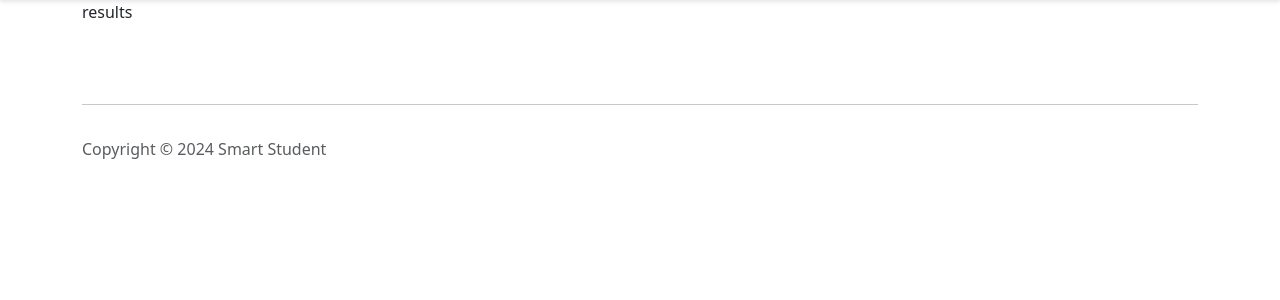
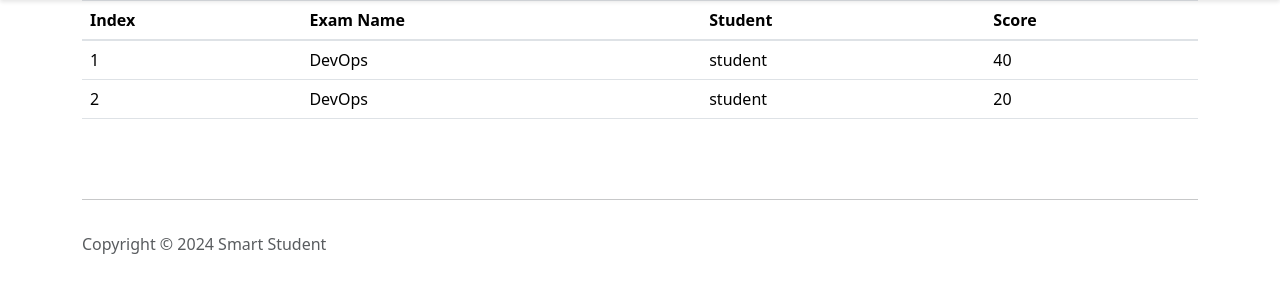
Before and after one commit to harshitbhalla11/lms-devops, a Django app: page /results/1/ in a window 1280 px wide. Shown: the part 66-366 px from the top of the page. Run offline with Django 4.2, Linux system fonts and the light colour scheme; data comes from the database, SQL or seed files in the repository; both versions use the stored data as it was after the commit; some libraries are stand-ins or nearby versions; some web fonts are replaced.

Commit message:
show results for teacher

```diff
--- a/pages/templates/teacher/results.html
+++ b/pages/templates/teacher/results.html
@@ -22,8 +22,28 @@
         </head>
         <body>
             <div class="container">
-                <p>results</p>
+                <table class="table table-hover">
+                    <thead>
+                        <tr>
+                            <th scope="col">Index</th>
+                            <th scope="col">Exam Name</th>
+                            <th scope="col">Student</th>
+                            <th scope="col">Score</th>
+                        </tr>
+                    </thead>
+                    <tbody>
+                        {% for result in results %}
+                        <tr>
+                            <td>{{ forloop.counter }}</td>
+                            <td>{{ result.exam.title }}</td>
+                            <td>{{ result.student }}</td>
+                            <td>{{ result.score }}</td>
+                        </tr>
+                        {% endfor %}
+                    </tbody>
+                </table>
             </div>
+
         </body>
         </html>
 
--- a/pages/views.py
+++ b/pages/views.py
@@ -17,7 +17,8 @@ def exam(request, id):
     return render(request, 'teacher/exam.html', {'exam': exam, 'questions': questions})
 
 def results(request,id):
-    return render (request,'teacher/results.html')
+    results= QuizAttempt.objects.filter(exam_id=id)
+    return render (request,'teacher/results.html',{'results':results})
 
 
 # student views
```
Also changed, not shown: db.sqlite3.
